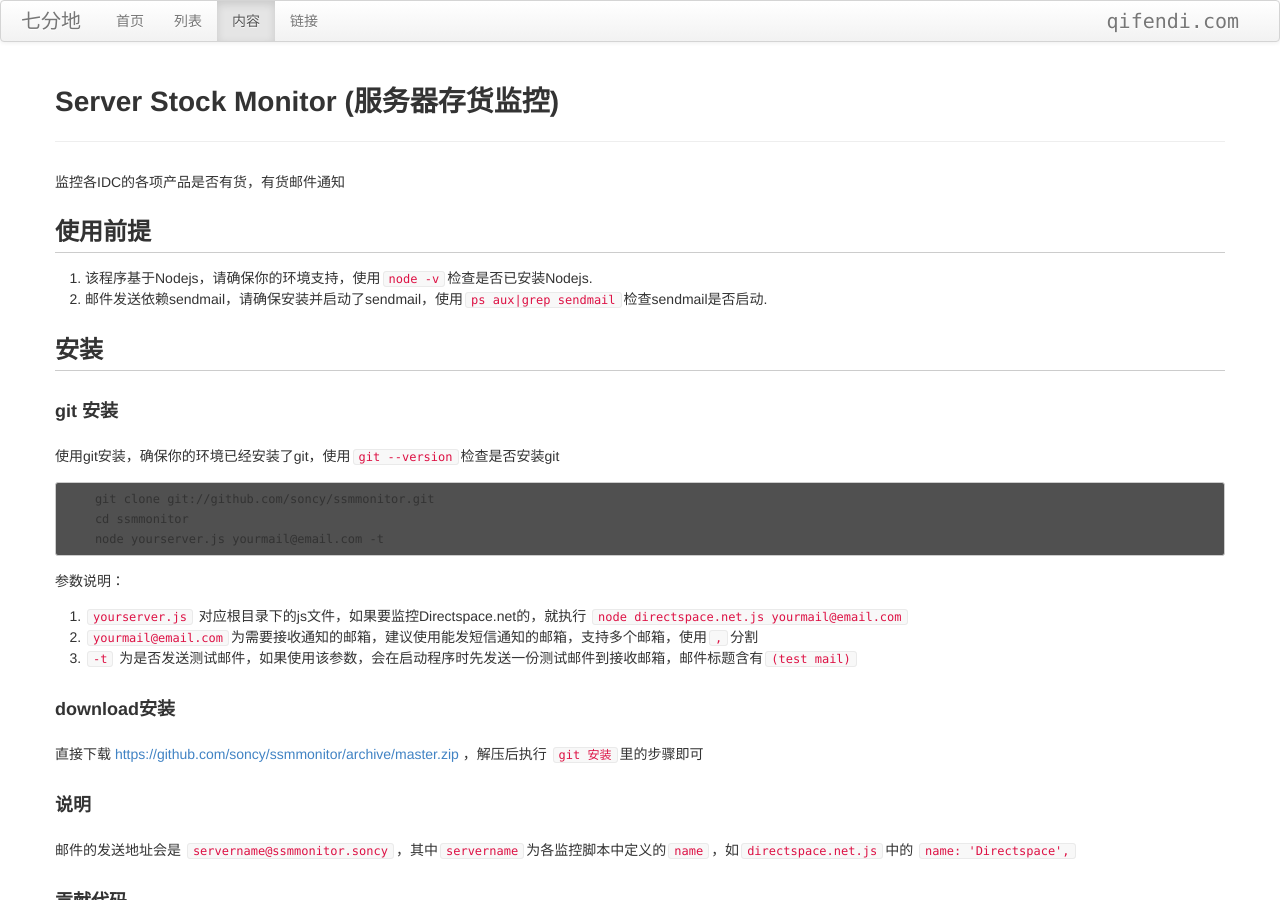
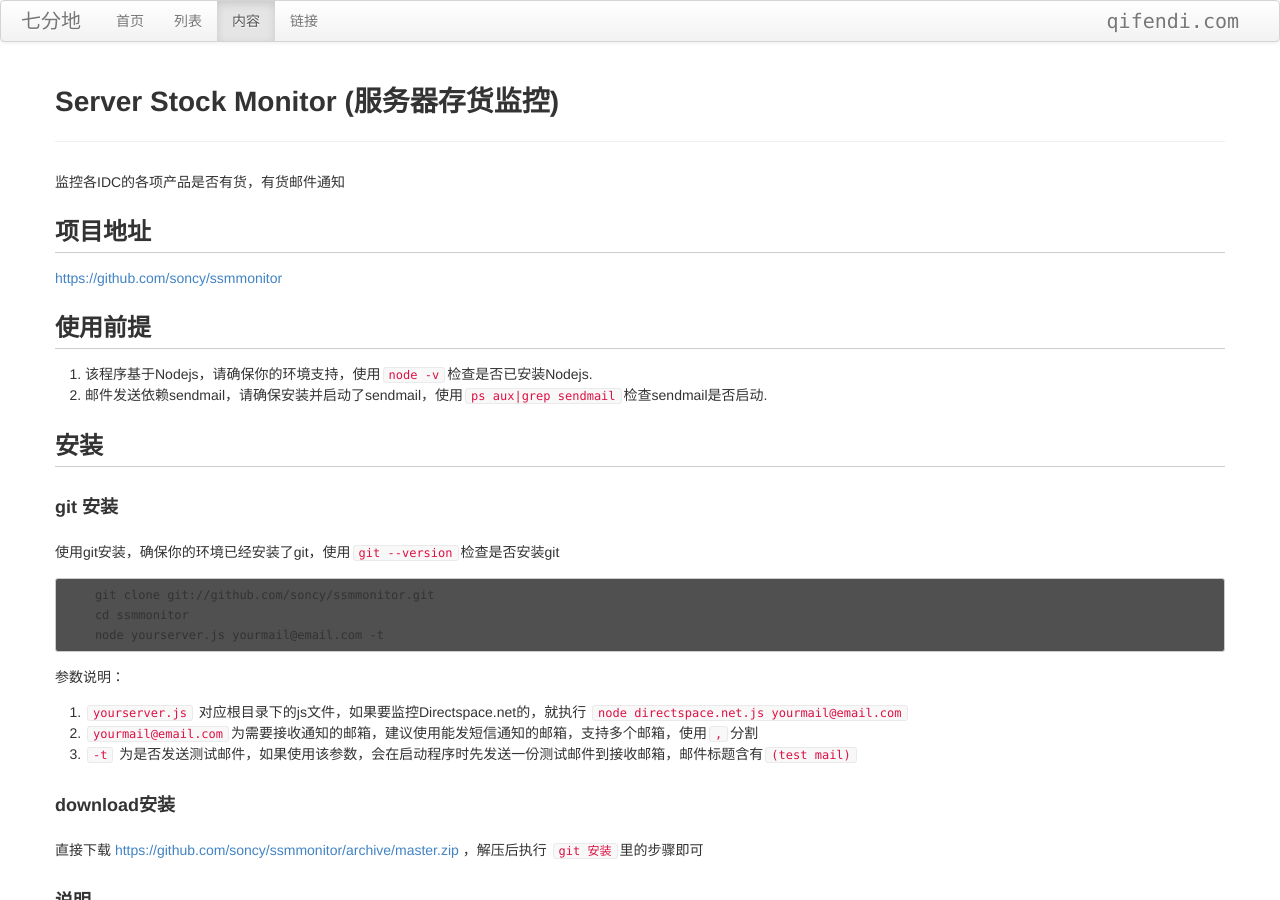
Before and after one commit to soncy/soncy.github.com, a Jekyll site: the page built from _posts/2013-05-05-server-stock-monitor.md, in a window 1280 px wide and 900 px high. Built offline with Jekyll 4.4.1, drawn with Linux system fonts in a browser that asks for light colours; Markdown is read by kramdown in place of the engine named in the settings; comment, search, counter and statistics services are not loaded.

Commit message:
update blog

```diff
--- a/_posts/2013-05-05-server-stock-monitor.md
+++ b/_posts/2013-05-05-server-stock-monitor.md
@@ -6,6 +6,9 @@ category: vps
 tags: [vps, monitor, nodejs]
 ---
 监控各IDC的各项产品是否有货，有货邮件通知
+
+## 项目地址
+<https://github.com/soncy/ssmmonitor>
 
 ## 使用前提
 
```
